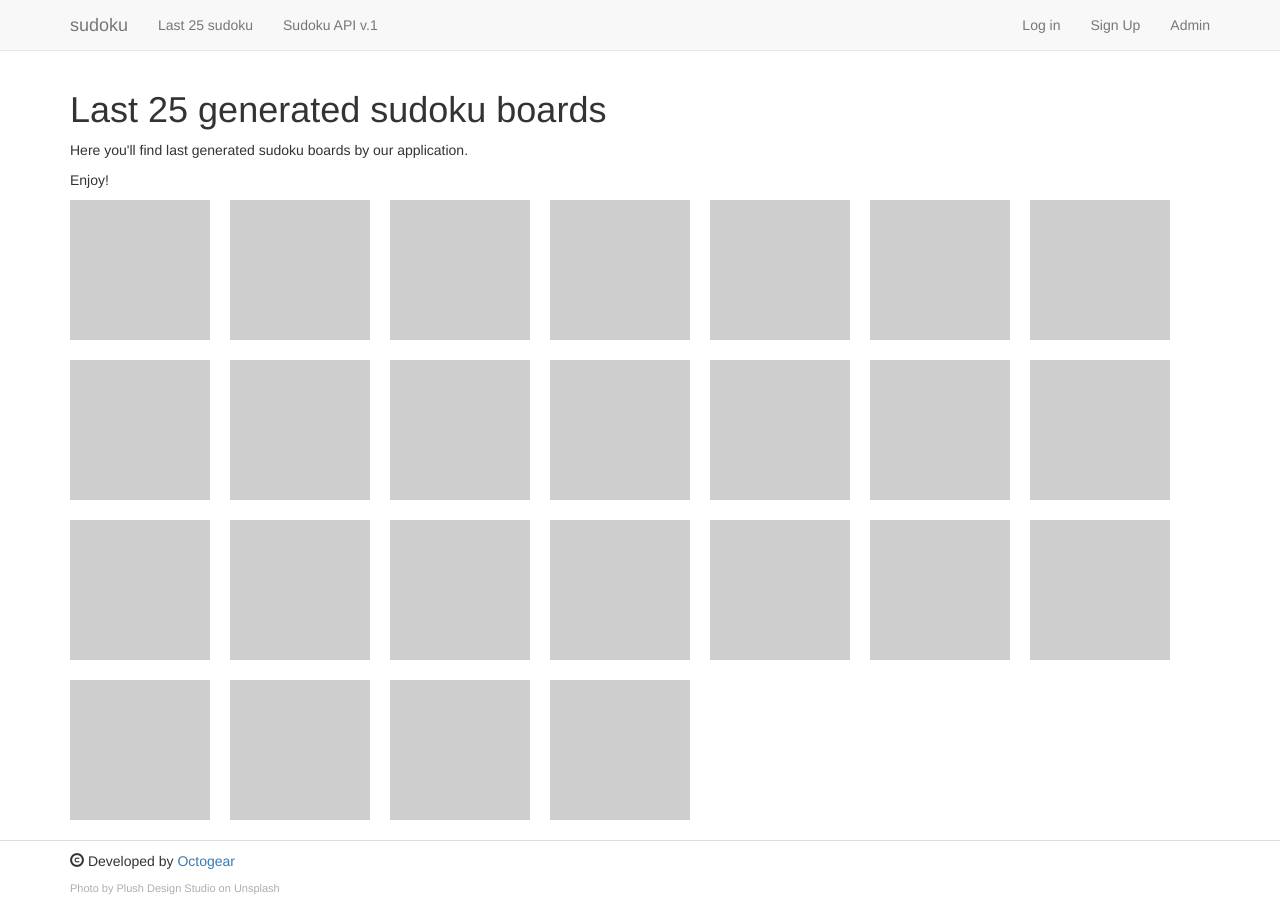
After one commit to Octogear/sudoku, a Django app: page /lastboards/ in a window 1280 px wide. The commit adds this page. Run offline with Django 3.2, Linux system fonts and the light colour scheme; some libraries are stand-ins or nearby versions.

Commit message:
add last 25 boards template

```diff
--- a/sudoku/urls.py
+++ b/sudoku/urls.py
@@ -29,7 +29,8 @@ urlpatterns = [
     path('admin/', admin.site.urls),
     path('', sudoku_app_views.IndexView.as_view(), name='home'),
     path('sudokuapi/', sudoku_app_views.ApiView.as_view(), name='sudokuapi'),
-    path('sudoku_app_template/', sudoku_app_views.sudoku_appIndexView.as_view(), name='sudoku_app_template'),
+    path('lastboards/', sudoku_app_views.LastBoardsView.as_view(), name='lastboards'),
+    path('sudoku_app_template/', sudoku_app_views.IndexView.as_view(), name='sudoku_app_template'),
 
     # logging users in/out
     path('accounts/login', include('django.contrib.auth.urls'), name='login'),
--- a/sudoku_app/views.py
+++ b/sudoku_app/views.py
@@ -43,7 +43,7 @@ class IndexView(TemplateView):
 
 
 class ApiView(TemplateView):
-    """Index view."""
+    """API doc view."""
 
     template_name = 'sudokuapi.html'
     page_title = "Sudoku Generator API v.1"
@@ -56,6 +56,22 @@ class ApiView(TemplateView):
             }
         )
 
+
+class LastBoardsView(TemplateView):
+    """Last Boards view."""
+
+    template_name = 'lastboards.html'
+    page_title = "Sudoku Generator API v.1"
+
+    def get(self, request, *args, **kwargs):
+        return render(
+            request,
+            self.template_name, {
+                'base_url': "{0}://{1}{2}".format(request.scheme, request.get_host(), request.path),
+            }
+        )
+
+
 class sudoku_appIndexView(TemplateView):
     template_name = 'sudoku_app/base.html'
 
--- /dev/null
+++ b/templates/lastboards.html
@@ -0,0 +1,42 @@
+{% extends 'base.html' %}
+
+{% block body_block %}
+    <div class="row">
+        <div class="col-sm-12">
+            <h1>Last 25 generated sudoku boards</h1>
+            <p>Here you'll find last generated sudoku boards by our application.</p>
+            <p>Enjoy!</p>
+        </div>
+    </div>
+
+    <div class="row">
+        <div class="col-sm-12">
+            <div style="width:140px; height:140px; background-color:#cecece; margin:0 20px 20px 0; float:left;"> </div>
+            <div style="width:140px; height:140px; background-color:#cecece; margin:0 20px 20px 0; float:left;"> </div>
+            <div style="width:140px; height:140px; background-color:#cecece; margin:0 20px 20px 0; float:left;"> </div>
+            <div style="width:140px; height:140px; background-color:#cecece; margin:0 20px 20px 0; float:left;"> </div>
+            <div style="width:140px; height:140px; background-color:#cecece; margin:0 20px 20px 0; float:left;"> </div>
+            <div style="width:140px; height:140px; background-color:#cecece; margin:0 20px 20px 0; float:left;"> </div>
+            <div style="width:140px; height:140px; background-color:#cecece; margin:0 20px 20px 0; float:left;"> </div>
+            <div style="width:140px; height:140px; background-color:#cecece; margin:0 20px 20px 0; float:left;"> </div>
+            <div style="width:140px; height:140px; background-color:#cecece; margin:0 20px 20px 0; float:left;"> </div>
+            <div style="width:140px; height:140px; background-color:#cecece; margin:0 20px 20px 0; float:left;"> </div>
+            <div style="width:140px; height:140px; background-color:#cecece; margin:0 20px 20px 0; float:left;"> </div>
+            <div style="width:140px; height:140px; background-color:#cecece; margin:0 20px 20px 0; float:left;"> </div>
+            <div style="width:140px; height:140px; background-color:#cecece; margin:0 20px 20px 0; float:left;"> </div>
+            <div style="width:140px; height:140px; background-color:#cecece; margin:0 20px 20px 0; float:left;"> </div>
+            <div style="width:140px; height:140px; background-color:#cecece; margin:0 20px 20px 0; float:left;"> </div>
+            <div style="width:140px; height:140px; background-color:#cecece; margin:0 20px 20px 0; float:left;"> </div>
+            <div style="width:140px; height:140px; background-color:#cecece; margin:0 20px 20px 0; float:left;"> </div>
+            <div style="width:140px; height:140px; background-color:#cecece; margin:0 20px 20px 0; float:left;"> </div>
+            <div style="width:140px; height:140px; background-color:#cecece; margin:0 20px 20px 0; float:left;"> </div>
+            <div style="width:140px; height:140px; background-color:#cecece; margin:0 20px 20px 0; float:left;"> </div>
+            <div style="width:140px; height:140px; background-color:#cecece; margin:0 20px 20px 0; float:left;"> </div>
+            <div style="width:140px; height:140px; background-color:#cecece; margin:0 20px 20px 0; float:left;"> </div>
+            <div style="width:140px; height:140px; background-color:#cecece; margin:0 20px 20px 0; float:left;"> </div>
+            <div style="width:140px; height:140px; background-color:#cecece; margin:0 20px 20px 0; float:left;"> </div>
+            <div style="width:140px; height:140px; background-color:#cecece; margin:0 20px 20px 0; float:left;"> </div>
+
+        </div>
+    </div>
+{% endblock %}
--- a/templates/topnavbar.html
+++ b/templates/topnavbar.html
@@ -11,7 +11,7 @@
         </div>
         <div id="navbar" class="navbar-collapse collapse">
           <ul class="nav navbar-nav">
-            <li><a href="{% url 'sudoku_app_template' %}">Last 25 sudoku</a></li>
+            <li><a href="{% url 'lastboards' %}">Last 25 sudoku</a></li>
             <li><a href="{% url 'sudokuapi' %}">Sudoku API v.1</a></li>
           </ul>
           <ul class="nav navbar-nav navbar-right">
```
Also changed, not shown: templates/index.html (+11 -6 lines), templates/sudokuapi.html (+5 -3 lines).
